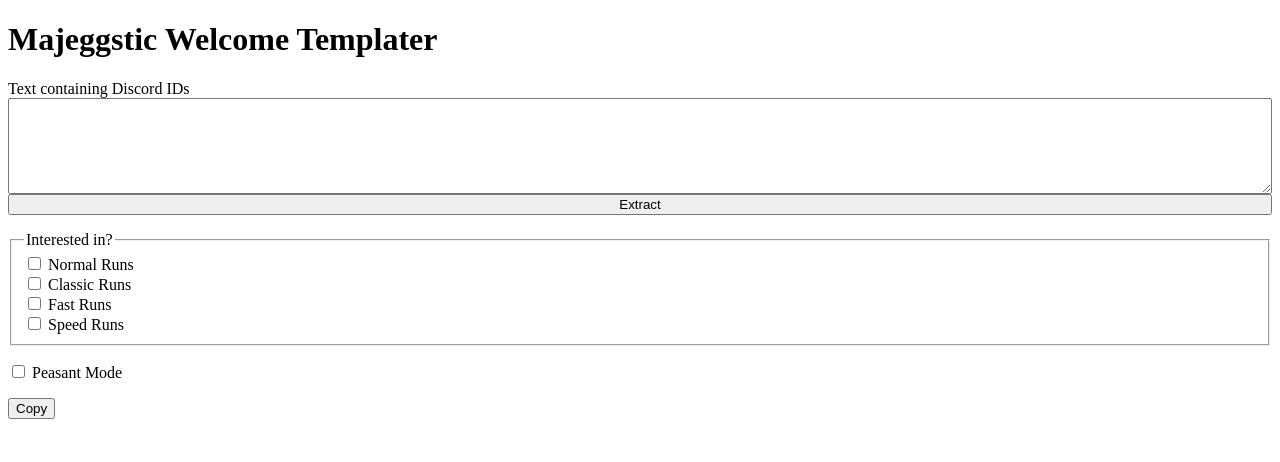
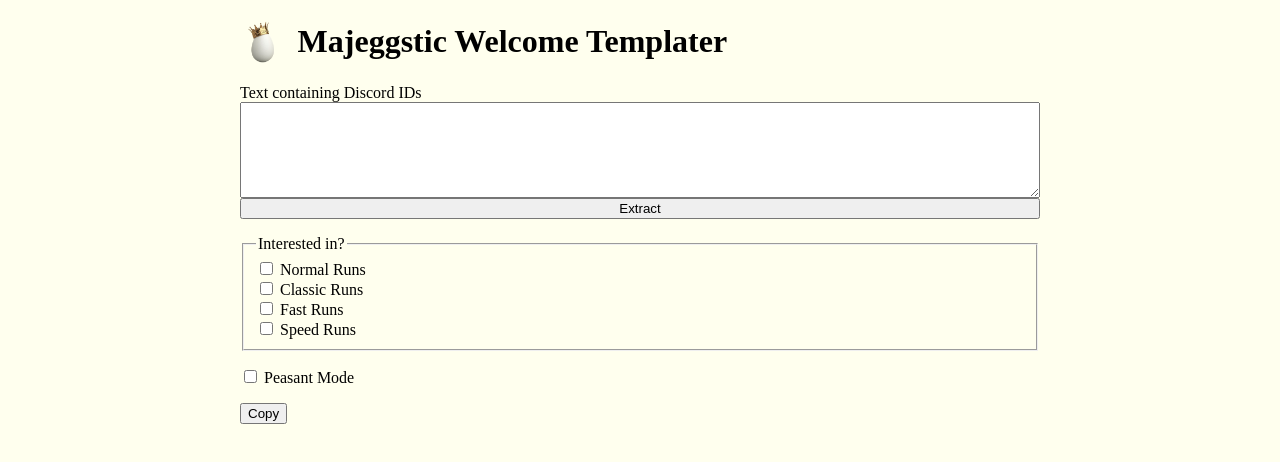
Before and after one commit to DukeCephalopod/maj-welcome, a plain HTML site: page index.html in a window 1280 px wide. Drawn offline with Linux system fonts and the light colour scheme.

Commit message:
:lipstick: Slightly zhuzh up

```diff
--- a/index.css
+++ b/index.css
@@ -1,3 +1,19 @@
+body {
+  margin: 0 auto;
+  max-width: 800px;
+  background: #ffe;
+}
+
+header img {
+  vertical-align: bottom;
+  height: 1.3em;
+  margin-right: 0.5em;
+}
+
+header h1 {
+  line-height: 1.3;
+}
+
 .column-split {
   display: flex;
   flex-direction: column;
@@ -16,3 +32,7 @@ form > * {
   display: flex;
   flex-direction: column;
 }
+
+#preview {
+  overflow-x: auto;
+}
--- a/index.html
+++ b/index.html
@@ -9,7 +9,9 @@
     <script src="index.js" defer></script>
   </head>
   <body>
-    <h1>Majeggstic Welcome Templater</h1>
+    <header>
+      <h1><img src="maj.png" />Majeggstic Welcome Templater</h1>
+    </header>
     <main class="column-split">
       <form id="options" autocomplete="off">
         <section id="ids-entry">
```
Also changed, not shown: maj.png (added).
